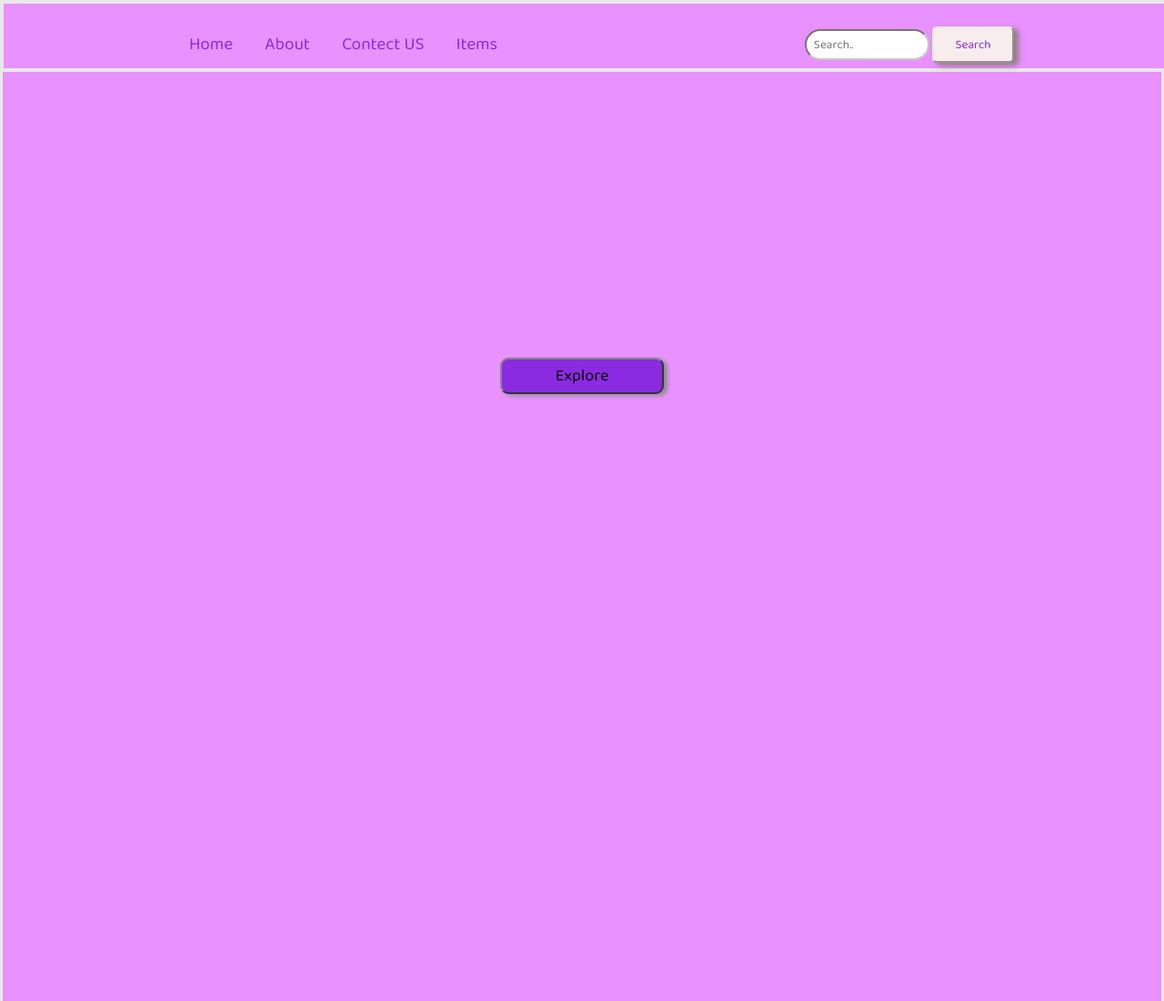
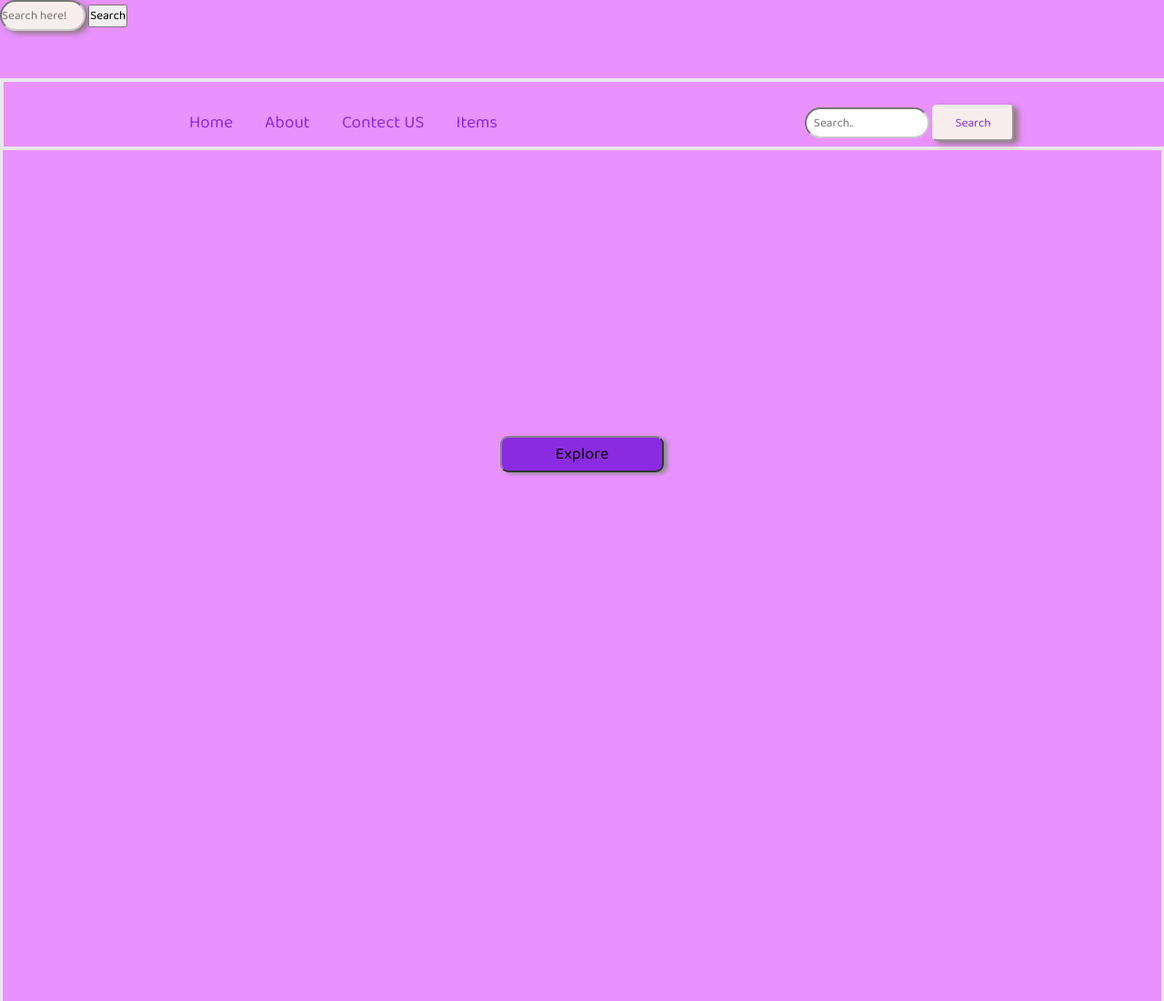
Before and after one commit to officialnitish5657/web, a plain HTML site: page index.html in a window 1280 px wide. Shown: the top 1100 px of the page at 91% size. Drawn offline with Linux system fonts and the light colour scheme.

Commit message:
Update index.html

```diff
--- a/index.html
+++ b/index.html
@@ -136,6 +136,13 @@
 </head>
 
 <body>
+
+<form action="/form/submit" method="GET">
+  <input type="text" name="text" class="search" placeholder="Search here!">
+  <input type="submit" name="submit" class="submit" value="Search">
+</form>
+    <br>
+    <br>
     <header>
         <nav>
             <ul>
```
